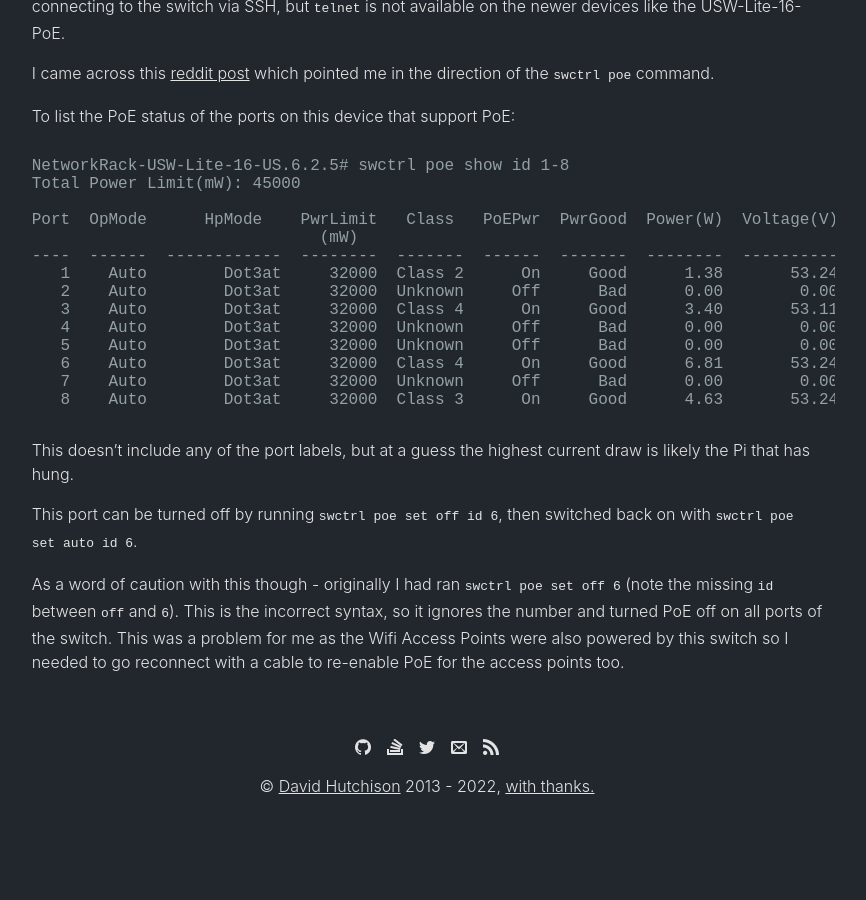
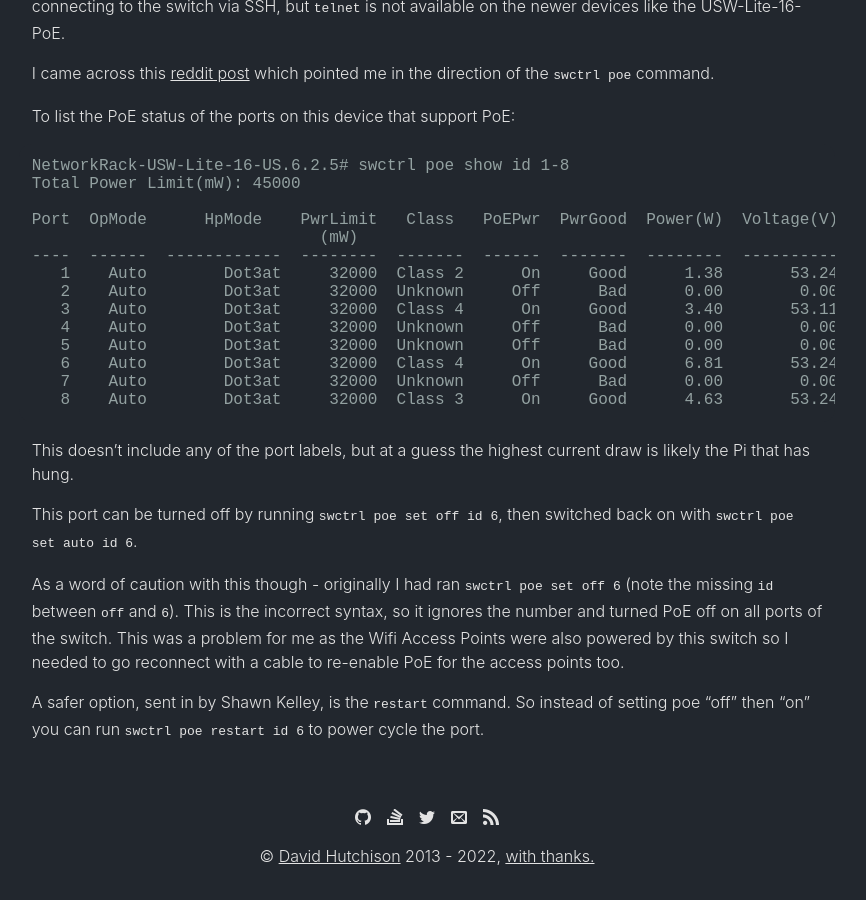
Before and after one commit to dhutchison/dhutchison.github.io, a Jekyll site: the page built from _posts/2022-08-07-restarting-poe-via-ssh-on-a-usw-lite-16-poe.markdown, in a window 1280 px wide and 900 px high, scrolled down 612 px. Shown: the whole window, without its empty margins (213-1079 px from the left). Built offline with Jekyll 4.4.1, drawn with Linux system fonts in a browser that asks for light colours; some web fonts are replaced; before the commit the page ends 1442 px from its top, so only the background shows below that.

Commit message:
fix: added update on the restart command to power cycle the port

```diff
--- a/_posts/2022-08-07-restarting-poe-via-ssh-on-a-usw-lite-16-poe.markdown
+++ b/_posts/2022-08-07-restarting-poe-via-ssh-on-a-usw-lite-16-poe.markdown
@@ -5,6 +5,7 @@ tags: unifi
 date: 2022-08-07 23:04
 slug: restarting-poe-via-ssh-on-a-usw-lite-16-poe
 ---
+
 I recently moved my Unifi controller off of my Proliant MicroServer and on to a Raspberry Pi, which is powered via PoE from my main Unifi USW-Lite-16-PoE switch. This evening this Pi was unresponsive, and unlike on the MicroServer there is no out-of-band interface I could use to restart it. If this did not host the Unifi controller I could have used the controller to power-cycle the PoE port, but as the controller couldn't be accessed either I needed another approach. While I could have just got up and went under the stairs to pull some cables, it would be preferable to be able to solve this via SSH.
 
 There are [many posts][telnet_post] on the Unifi community forums with solutions for this involving `telnet` after connecting to the switch via SSH, but `telnet` is not available on the newer devices like the USW-Lite-16-PoE.
@@ -37,6 +38,8 @@ This port can be turned off by running `swctrl poe set off id 6`, then switched
 
 As a word of caution with this though - originally I had ran `swctrl poe set off 6` (note the missing `id` between `off` and `6`). This is the incorrect syntax, so it ignores the number and turned PoE off on all ports of the switch. This was a problem for me as the Wifi Access Points were also powered by this switch so I needed to go reconnect with a cable to re-enable PoE for the access points too.
 
+A safer option, sent in by Shawn Kelley, is the `restart` command. So instead of setting poe "off" then "on" you can run `swctrl poe restart id 6` to power cycle the port.
+
 
 
 [telnet_post]: https://community.ui.com/questions/Power-Cycle-POE-port-on-UniFi-Switch-remotely-/f14675bd-85ae-41de-a524-5ffdfcdca7bf "Power Cycle POE port on UniFi Switch remotely. - Ubiquiti Community"
```
